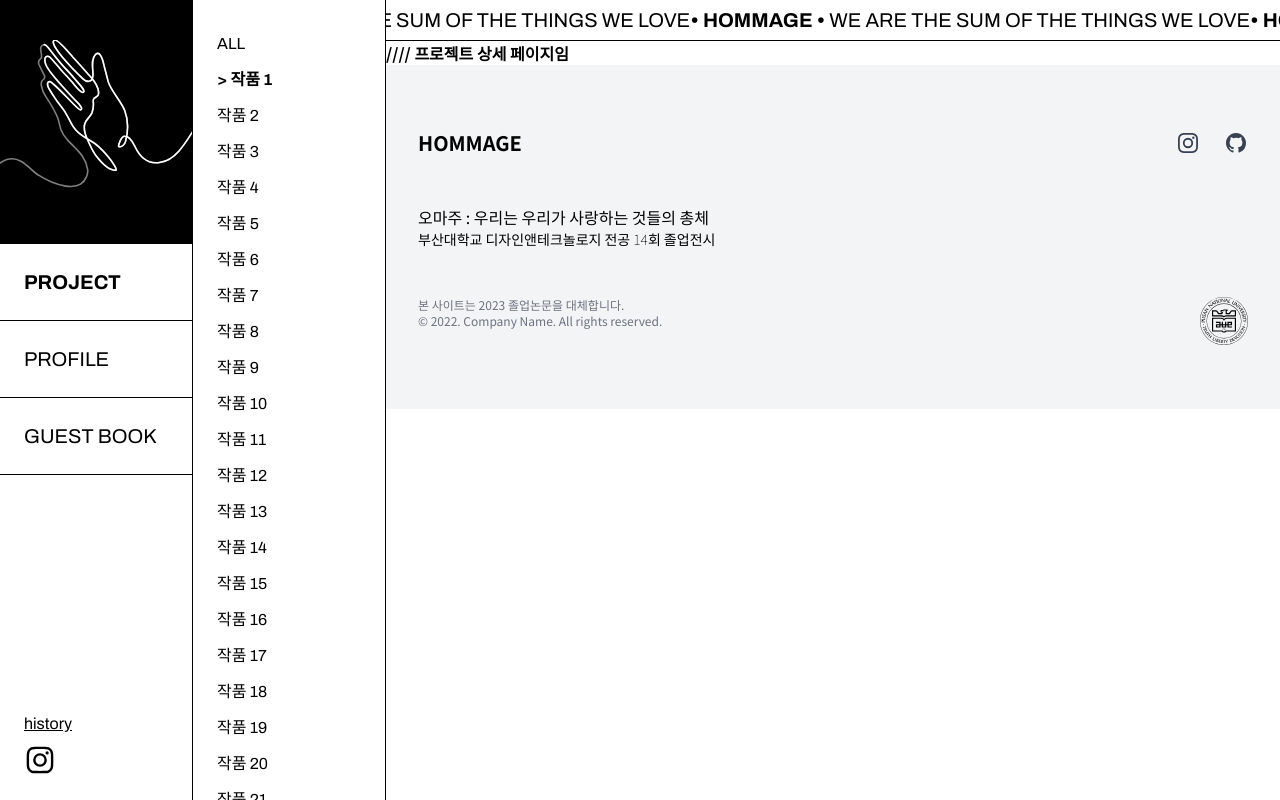
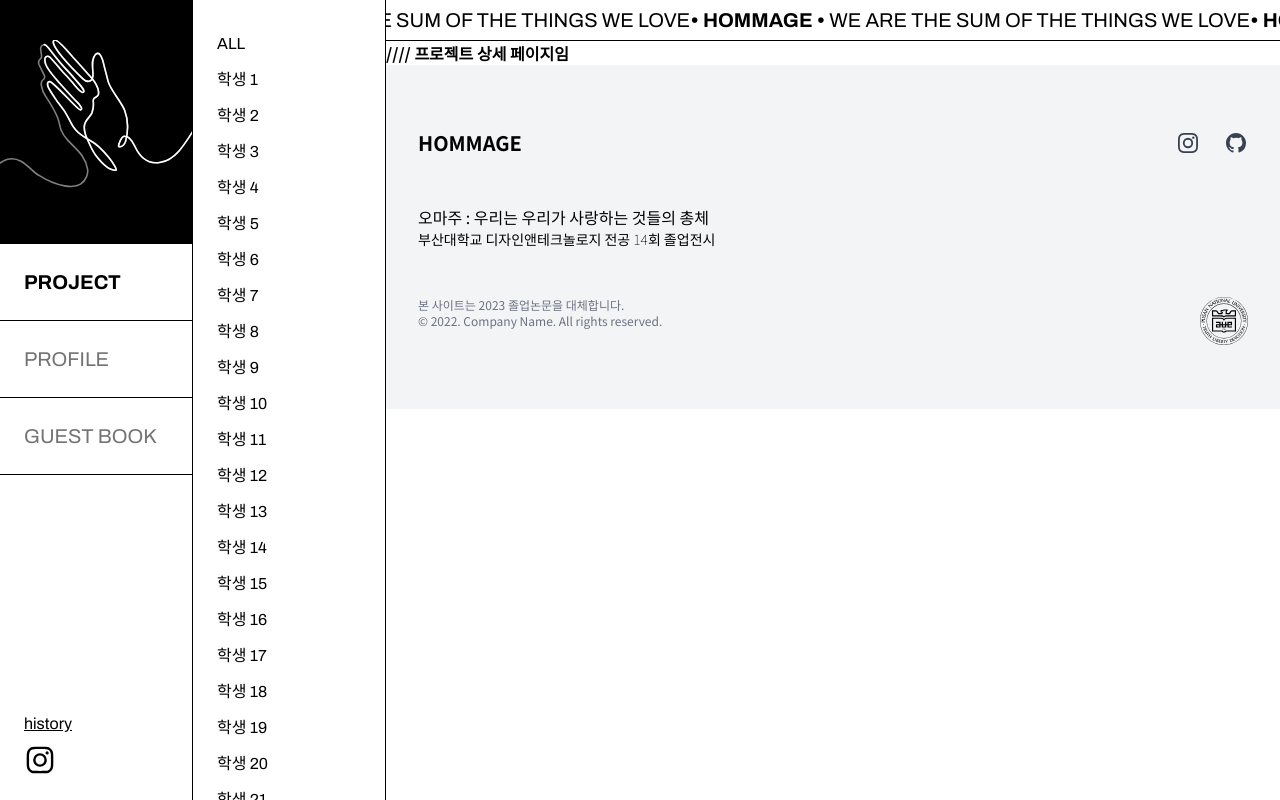
Before and after one commit to PNU-DT-2023/dt-grad-14, a Next.js app: page /project/1 in a window 1280 px wide. Built offline with nearby package versions, Linux system fonts and the light colour scheme.

Commit message:
[ADD] 사이드바 메뉴 펼치기 구현
- 사이드바에서 Project, Profile 메뉴를 호버, 클릭했을 때 서브메뉴가 펼쳐지는 기능입니다

```diff
--- a/src/app/guestbook/page.js
+++ b/src/app/guestbook/page.js
@@ -12,7 +12,7 @@ const boardDataExample = Array.from({ length: 8 }, (_, idx) => ({
 
 export default function GuestBook() {
     return (
-        <>
+        <div className="">
             <div className="flex justify-between w-full">
                 <h2 className="font-bold text-2xl px-6 py-4 whitespace-nowrap">제14회 졸업전시에 오신 여러분 감사합니다! 응원의 한마디를 남겨주세요.</h2>
                 <div className="flex justify-between bg-black text-white text-xl px-4 m-2 mt-3 min-w-fit h-10">
@@ -29,6 +29,6 @@ export default function GuestBook() {
                 <Write></Write>
                 <PostBoardLayout dataList={boardDataExample}></PostBoardLayout>
             </div>
-        </>
+        </div>
     )
 }
--- a/src/app/layout.js
+++ b/src/app/layout.js
@@ -2,7 +2,7 @@ import './globals.css'
 import { Archivo, Noto_Sans_KR, Philosopher } from 'next/font/google' //구글폰트에 있는 폰트들 추가 가능
 import Footer from '@/components/Footer/Footer.js'
 import MarqueeText from '@/components/Marquee/MarqueeText.js';
-import Sidebar from '@/components/Sidebar/Sidebar';
+import Sidebar from '@/components/Sidebar/Sidebar.js';
 //한글 기본 폰트 : notoSans
 const notoSansKr = Noto_Sans_KR({
   preload: false,
--- a/src/components/Board/PostBoard.js
+++ b/src/components/Board/PostBoard.js
@@ -5,7 +5,7 @@ export default function PostBoardLayout(props){
 
     return(
         <>
-        <div className="w-full">
+        <div className="w-full overflow-y-auto">
                 <div className="flex flex-wrap border-l border-t border-black">
                     <>
                         {dataList.map((data) => (
--- /dev/null
+++ b/src/components/Sidebar/Preview.js
@@ -0,0 +1,20 @@
+import Image from "next/image";
+
+export default function Preview(props){
+    const {imgSrc, isActive} = props;
+
+return(
+    <div className={`img-background absolute h-full left-96 right-0 bg-white z-30 ${isActive ? "flex" : "hidden"}`}>
+        <Image
+            alt="poster-teaser"
+            className="h-3/4 w-auto m-auto blur"
+            src={imgSrc}
+            width={500}
+            height={700}
+            placeholder="blur"
+            blurDataURL="/loadingImage.png"
+        />
+
+    </div>
+)
+}
--- a/src/components/Sidebar/sidebar.js
+++ b/src/components/Sidebar/sidebar.js
@@ -3,7 +3,8 @@
 import Link from "next/link";
 import Image from "next/image";
 import { usePathname } from "next/navigation";
-import Submenu from "./Submenu";
+import Submenu from "./Submenu.js";
+import { useState } from "react";
 
 const mainMenuData = [
     { id: 'project', name: 'project', path: '/project' },
@@ -17,23 +18,34 @@ const projectDataExample = Array.from({ length: 24 }, (_, idx) => ({
     description: idx === 0 ? '전체보기' : `작품설명${idx}작품설명입니다작품`,
     path: idx == 0 ? '/project' : `/project/${idx}`
 }));
-
 const profileDataExample = Array.from({ length: 24 }, (_, idx) => ({
     id: idx,
     name: idx === 0 ? 'ALL' : `학생 ${idx}`,
     path: idx == 0 ? '/profile' : `/profile/${idx}`
 }));
+const dataExample = {
+    project: projectDataExample,
+    profile: profileDataExample
+}
 
 export default function Sidebar() {
     const pathname = usePathname();
+    const [activeState, setActiveState] = useState("collapsed");
+    const [expandCategory, setExpandCategory] = useState(null);
+    const [hoverCategory, setHoverCategory] = useState(null);
+
+    function collapseMenu() {
+            setActiveState("collapsed"); setHoverCategory(null);
+    }
 
     return (
-        <nav className="GNB h-full flex font-sanserif" aria-label="Sidebar">
+        <nav className="Sidebar h-full flex font-sanserif z-50" aria-label="Sidebar">
             {/* pc */}
             <div className="h-full border-r border-black hidden md:block">
-                <ul className="w-48">
+                <ul className="w-48 text-neutral-500">
+                    <li key="main" onMouseEnter={() => { collapseMenu() }}>
                         <Link href='/'>
-                        <div className={`py-10 font-bold border-b border-black bg-black hover:opacity-100
+                            <div className={`py-10 border-b border-black bg-black hover:opacity-100
                                 ${pathname === '/' ? "opacity-100" : "opacity-30"}`}>
                                 <span className="sr-only">Main</span>
                                 <Image
@@ -44,11 +56,23 @@ export default function Sidebar() {
                                 />
                             </div>
                         </Link>
-                    {mainMenuData.map((menu) => (
-                        <li key={menu.id} className="p-6 hover:font-bold border-b border-black uppercase text-xl">
-                            <Link className={`${pathname.startsWith(menu.path) ? "font-bold" : ""}`} href={menu.path}>{menu.name}</Link>
                     </li>
-                    ))}
+                    <li key="project" className="group p-6  border-b border-black"
+                        onMouseEnter={() => { setActiveState("hover"); setHoverCategory("project") }}
+                        onClick={() => {setExpandCategory("project")}}>
+                        <Link className={`${pathname.startsWith("/project") ? "font-bold text-black" : ""} ${hoverCategory === "project" && "font-bold"} uppercase text-xl`}
+                        href={"/project"}>project</Link>
+                    </li>
+                    <li key="profile" className="group p-6  border-b border-black"
+                        onMouseEnter={() => { setActiveState("hover"); setHoverCategory("profile") }}
+                        onClick={() => { setExpandCategory("profile") }}>
+                        <Link className={`${pathname.startsWith("/profile") ? "font-bold text-black" : "group-hover:font-bold"} ${hoverCategory === "profile" && "font-bold"} uppercase text-xl`}
+                        href={"/profile"}>profile</Link>
+                    </li>
+                    <li key="guest" className="group p-6  border-b border-black" onMouseEnter={() => { collapseMenu() }}>
+                        <Link className={`${pathname.startsWith("/guestbook") ? "font-bold text-black" : "group-hover:font-bold"} uppercase text-xl`} href={"/guestbook"}>guest book</Link>
+                    </li>
+
                 </ul>
                 <ul className="w-48 p-6 absolute bottom-0">
                     <li className="hover:opacity-50 pb-2">
@@ -73,9 +97,10 @@ export default function Sidebar() {
                     </li>
                 </ul>
             </div>
-            {pathname.startsWith('/project') && <Submenu category="project" dataList={projectDataExample}></Submenu>}
-            {pathname.startsWith('/profile') && <Submenu category="profile" dataList={profileDataExample}></Submenu>}
-              {/* 추후수정..........., */}
+            <div onMouseLeave={() => { collapseMenu() }}>
+                <Submenu category={hoverCategory} state={activeState} dataList={hoverCategory === "project" ? dataExample.project : dataExample.profile}></Submenu>
+                <Submenu category={expandCategory} state={(pathname.startsWith("/project") || pathname.startsWith("/profile")) ? "expanded" : "collapsed"} dataList={expandCategory === "project" ? dataExample.project : dataExample.profile}></Submenu>
+            </div>
 
         </nav>
     );
--- a/src/components/Sidebar/submenu.js
+++ b/src/components/Sidebar/submenu.js
@@ -2,26 +2,28 @@
 
 import Link from "next/link";
 import { usePathname } from "next/navigation";
-import Image from "next/image";
+import { useState } from "react";
+import Preview from "./Preview.js";
 
 export default function Submenu(props) {
-    const dataList = props.dataList;
-    const category = props.category;
+    const {category, state, dataList} = props;
     const pathname = usePathname();
+    //랜덤이미지 (임시용)
+    const randomImg = "https://source.unsplash.com/random/"
 
+    const [active, setActive] = useState(false);
+    const [activeId, setActiveId] = useState(null);
     return (
         <>
-            <nav className="submenu h-full border-r border-black" aria-label="Sidebar">
-                <div className="rounded h-full">
-                    <ul className="w-48 h-full px-6 py-8 bg-white">
-                        {dataList.map((data) => (
-                            <li key={data.id} className="group pb-3 hover:font-bold overflow-visible"
-                                onMouseEnter={(e) => console.log('id', e)}
-                            // 추후 기능추가..,...,......,,.........
-                            >
+            <nav className={`submenu h-full border-r border-black z-40 ${state === "hover" ? "absolute left-48 border-l" : state === "expanded" ? "block" : "hidden" }`} aria-label="Sidebar">
+                <div className="h-full">
+                    <ul className="w-48 h-full px-6 py-8 bg-white overflow-x-visible">
+                        {dataList.map((data, idx) => (
+                            <li key={data.id} className="submenu-list w-full inline-block group pb-3 hover:font-bold relative"
+                                onMouseEnter={() => {console.log("enter", activeId); if(idx !==0) {setActive(true); setActiveId(data.id)}}} onMouseLeave={() => {setActive(false); setActiveId(null)}}>
                                 <Link href={data.path} className={`${pathname === data.path ? "font-bold" : ""}`}>{pathname === data.path && "> "}{data.name}</Link>
                                 {category === "project" && (
-                                    <div className="absolute hidden bg-black ml-4 px-4 py-1 text-white group-hover:inline-block z-50">
+                                    <div className="description absolute hidden bg-black  ml-4 px-4 py-1 text-white whitespace-nowrap group-hover:inline-block">
                                         {data.description}
                                     </div>
                                 )}
@@ -30,7 +32,7 @@ export default function Submenu(props) {
                     </ul>
                 </div>
             </nav>
-            {/* 호버 미리보기 기능 추가예정 */}
+            <Preview isActive={category ==="project" && pathname !== "/project/"+activeId && active} imgSrc={randomImg+activeId}></Preview>
         </>
     )
 }
```
Lines whose indentation alone changed are shown as unchanged.
